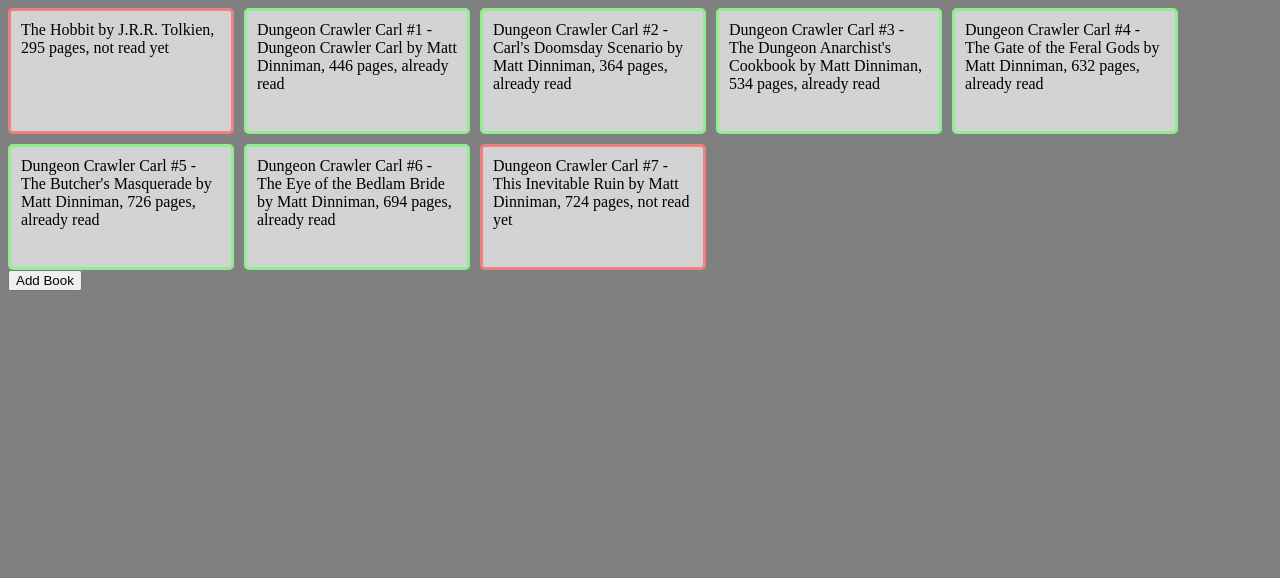
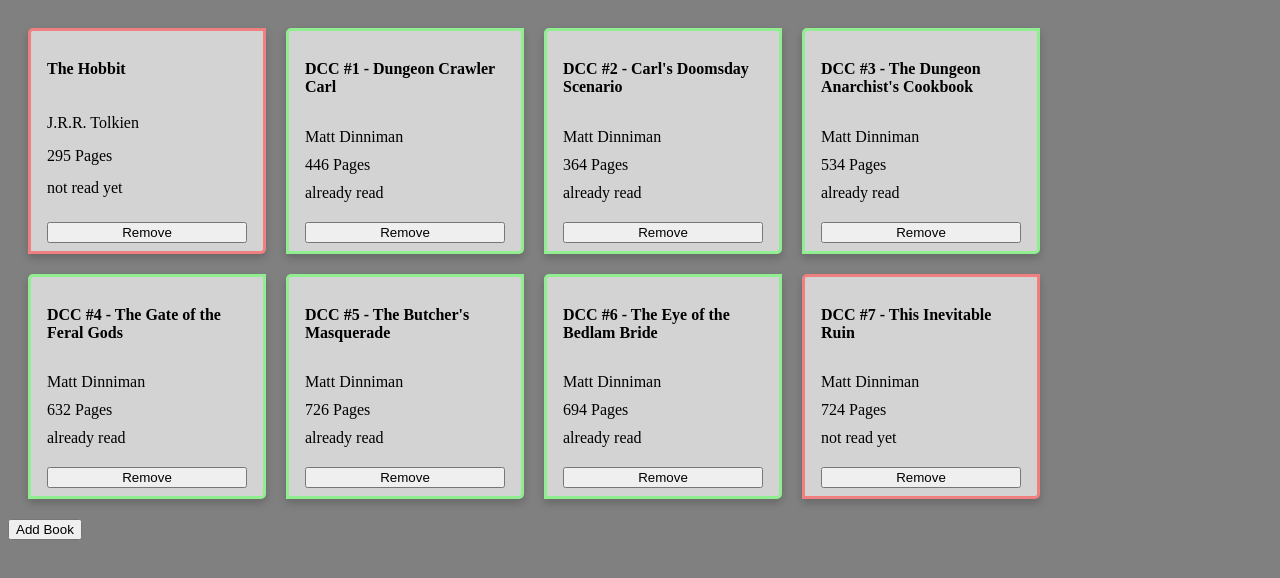
Before and after one commit to dwlknsn/TOP-JS-Library-Project, a plain HTML site: page index.html in a window 1280 px wide. Drawn offline with Linux system fonts and the light colour scheme.

Commit message:
Add ability to remove book by clicking button on the book card

```diff
--- a/index.html
+++ b/index.html
@@ -9,7 +9,17 @@
 </head>
 <body>
 
-  <div id="bookshelf"></div>
+  <div id="bookshelf">
+    <template id="book-template">
+      <div class="card">
+        <h4 class="book-title">Title</h4>
+        <div class="book-author">Author</div>
+        <div class="book-page-count">Page Count</div>
+        <div class="book-read-status">Read Status</div>
+        <button class="remove-book">Remove</button>
+      </div>
+    </template>
+  </div>
   <button id="add-book-button">Add Book</button>
   <div id="new-book-form-container" class="hidden">
 
--- a/script.js
+++ b/script.js
@@ -1,71 +1,138 @@
-// constructor
-function Book(title, author, pages, read) {
+// Book constructor
+function Book(title, author, pageCount, readStatus) {
   this.title = title;
   this.author = author;
-  this.pages = pages;
-  this.read = read;
+  this.pageCount = pageCount;
+  this.readStatus = readStatus;
+  this.id = stringToHash(this.title);
   this.info = function(){
-    return `${this.title} by ${this.author}, ${this.pages} pages, ${read ? "already read" : "not read yet"}`
+    return `${this.title} by ${this.author}, ${this.pageCount} pages, ${readStatus ? "already read" : "not read yet"}`
+  }
+  this.toggleReadStatus = function() {
+    this.readStatus = !this.readStatus;
   }
 }
 
-const bookData = [
-  ["The Hobbit", "J.R.R. Tolkien", 295, false],
-  ["Dungeon Crawler Carl #1 - Dungeon Crawler Carl", "Matt Dinniman", 446, true],
-  ["Dungeon Crawler Carl #2 - Carl's Doomsday Scenario", "Matt Dinniman", 364, true],
-  ["Dungeon Crawler Carl #3 - The Dungeon Anarchist's Cookbook", "Matt Dinniman", 534, true],
-  ["Dungeon Crawler Carl #4 - The Gate of the Feral Gods", "Matt Dinniman", 632, true],
-  ["Dungeon Crawler Carl #5 - The Butcher's Masquerade", "Matt Dinniman", 726, true],
-  ["Dungeon Crawler Carl #6 - The Eye of the Bedlam Bride", "Matt Dinniman", 694, true],
-  ["Dungeon Crawler Carl #7 - This Inevitable Ruin", "Matt Dinniman", 724, false],
-]
-
-const myLibrary = [];
-
-function addBookToLibrary(book) {
-  return myLibrary.push(book);
+// Generating unique IDs based on book title
+// This allows us to add and remove elements in the UI, and also in the myLibrary.books collection
+// without needing to rely on the index of the book, which would change each time we remove elements.
+function stringToHash(string) {
+  let hash = 0;
+  if (string.length == 0) return hash;
+  for (let i = 0; i < string.length; i++) {
+      const char = string.charCodeAt(i);
+      hash = ((hash << 5) - hash) + char;
+      hash = hash & hash;
+  }
+  return hash;
 }
 
-bookData.forEach(e => {
-  const book = new Book(e[0], e[1], e[2], e[3]);
-  addBookToLibrary(book);
-});
+// Library constructor
+function Library(books = []) {
+  this.books = books;
+  this.addBook = function(book) {
+    return this.books.push(book);
+  }
+  this.removeBook = function(id) {
+    console.log(id, this);
+    const index = this.books.map((book) => { return book.id }).indexOf(id);
+    return this.books.splice(index, 1);
+  }
+}
+
+// // // // // // // // // //
+// Functionality for Adding Books
+// // // // // // // // // //
+
+function createBook(title, author, pageCount, readStatus) {
+  const book = new Book(title, author, pageCount, readStatus);
+  myLibrary.addBook(book);
+  addBookToUI(book);
+}
 
 const bookshelf = document.querySelector("#bookshelf")
-
-myLibrary.forEach((book, index) => {
-  const id = `book-${index + 1}`
-  addBookToUI(book, id)
-});
+const bookTemplate = document.querySelector("#book-template")
 
 function addBookToUI(book, id) {
-  const newDiv = document.createElement("div");
-  newDiv.id = id;
-  newDiv.classList.add("card");
-  newDiv.classList.add(book.read ? "read" : "not-read");
-  newDiv.innerText = book.info();
-  bookshelf.appendChild(newDiv);
+  const newCard = bookTemplate.content.cloneNode(true);
+  newCard.querySelector(".book-title").textContent = book.title;
+  newCard.querySelector(".book-author").textContent = book.author;
+  newCard.querySelector(".book-page-count").textContent = `${book.pageCount} Pages`;
+  newCard.querySelector(".book-read-status").textContent = `${book.readStatus ? "already read" : "not read yet"}`;
+  newCard.querySelector(".card").classList.add(book.readStatus ? "read" : "not-read");
+  newCard.querySelector(".card").id = `book-${book.id}`;
+
+  bookshelf.appendChild(newCard);
+  const element = document.querySelector(`#book-${book.id} > button`)
+  element.dataset.bookId = book.id;
 }
 
 const addBookButton = document.querySelector("#add-book-button")
 const newBookFormContainer = document.querySelector("#new-book-form-container")
 const newBookForm = document.querySelector("#new-book-form")
 
-addBookButton.addEventListener("click", (event) => {
-  console.log("clicked")
-  event.preventDefault;
+function toggleForm(){
   newBookFormContainer.classList.toggle("hidden");
   addBookButton.classList.toggle("hidden");
+}
+
+addBookButton.addEventListener("click", (event) => {
+  event.preventDefault;
+  toggleForm();
 })
-
 
 newBookForm.addEventListener("submit", (event) => {
   event.preventDefault();
   const formData = new FormData(newBookForm);
-  const book = new Book(...formData.values());
-  addBookToLibrary(book);
-  addBookToUI(book, `book-${myLibrary.indexOf(book) + 1}`);
+  createBook(...formData.values());
   newBookForm.reset();
-  newBookFormContainer.classList.toggle("hidden");
-  addBookButton.classList.toggle("hidden");
+  toggleForm();
 })
+
+
+// // // // // // // // // //
+// Functionality for Removing Books
+// // // // // // // // // //
+
+function deleteBook(id) {
+  myLibrary.removeBook(id);
+  removeBookFromUI(id)
+}
+
+function removeBookFromUI(id) {
+  const element = bookshelf.querySelector(`#book-${id}`);
+  element.remove()
+}
+
+const removeBookButtons = document.querySelectorAll(".remove-book");
+
+removeBookButtons.forEach(element => {
+  element.addEventListener("click", (event) => {
+    event.preventDefault();
+    const id = element.getAttribute("data-book-id")
+    deleteBook(id);
+  })
+});
+
+
+
+// // // // // // // // // //
+// Seeding Data
+// // // // // // // // // //
+
+const myLibrary = new Library;
+
+const bookData = [
+  ["The Hobbit", "J.R.R. Tolkien", 295, false],
+  ["DCC #1 - Dungeon Crawler Carl", "Matt Dinniman", 446, true],
+  ["DCC #2 - Carl's Doomsday Scenario", "Matt Dinniman", 364, true],
+  ["DCC #3 - The Dungeon Anarchist's Cookbook", "Matt Dinniman", 534, true],
+  ["DCC #4 - The Gate of the Feral Gods", "Matt Dinniman", 632, true],
+  ["DCC #5 - The Butcher's Masquerade", "Matt Dinniman", 726, true],
+  ["DCC #6 - The Eye of the Bedlam Bride", "Matt Dinniman", 694, true],
+  ["DCC #7 - This Inevitable Ruin", "Matt Dinniman", 724, false],
+]
+
+bookData.forEach(element => {
+  createBook(element[0], element[1], element[2], element[3]);
+});
--- a/styles.css
+++ b/styles.css
@@ -5,30 +5,46 @@
 }
 
 #bookshelf {
-  width: 100%;
+  max-width: 100%;
+  padding: 20px;;
   display: flex;
   flex-wrap: wrap;
-  gap: 10px;
+  gap: 20px;
 }
 
 .card {
+  display: flex;
+  flex-direction: column;
+  justify-content: space-between;
+  gap: 10px;
   border: 3px solid black;
-  padding: 10px;
+  padding: 8px 16px;
   min-height: 100px;
   width: clamp(200px, 10%, 500px);
   background-color: lightgray;
-  border-radius: 5px;
+  border-radius: 5px 0 5px 0;
+  box-shadow: 0 4px 8px 0 rgba(0,0,0,0.2);
+  transition: 0.3s;
+
+  button {
+    margin-top: 10px;
+  }
+
+  &.read {
+    border-color: lightgreen;
+  }
+
+  &.not-read {
+    border-color: lightcoral;
+  }
 }
 
-.read {
-  border-color: lightgreen;
-}
-
-.not-read {
-  border-color: lightcoral;
+.card:hover {
+  box-shadow: 0 8px 16px 0 rgba(0,0,0,0.2);
 }
 
 #new-book-form-container {
+  width: 100%;
   padding: 10px;
   margin: 10px;
   border: 1px solid black;
```
